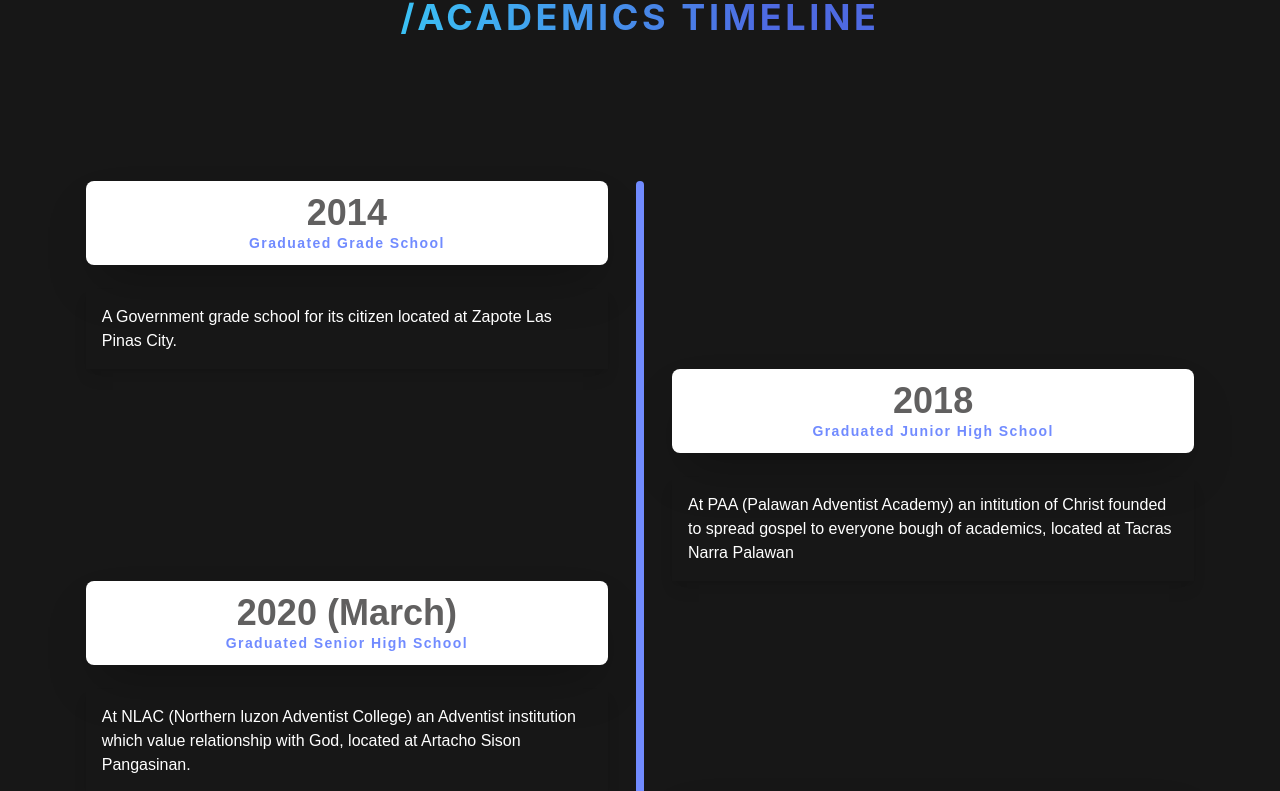
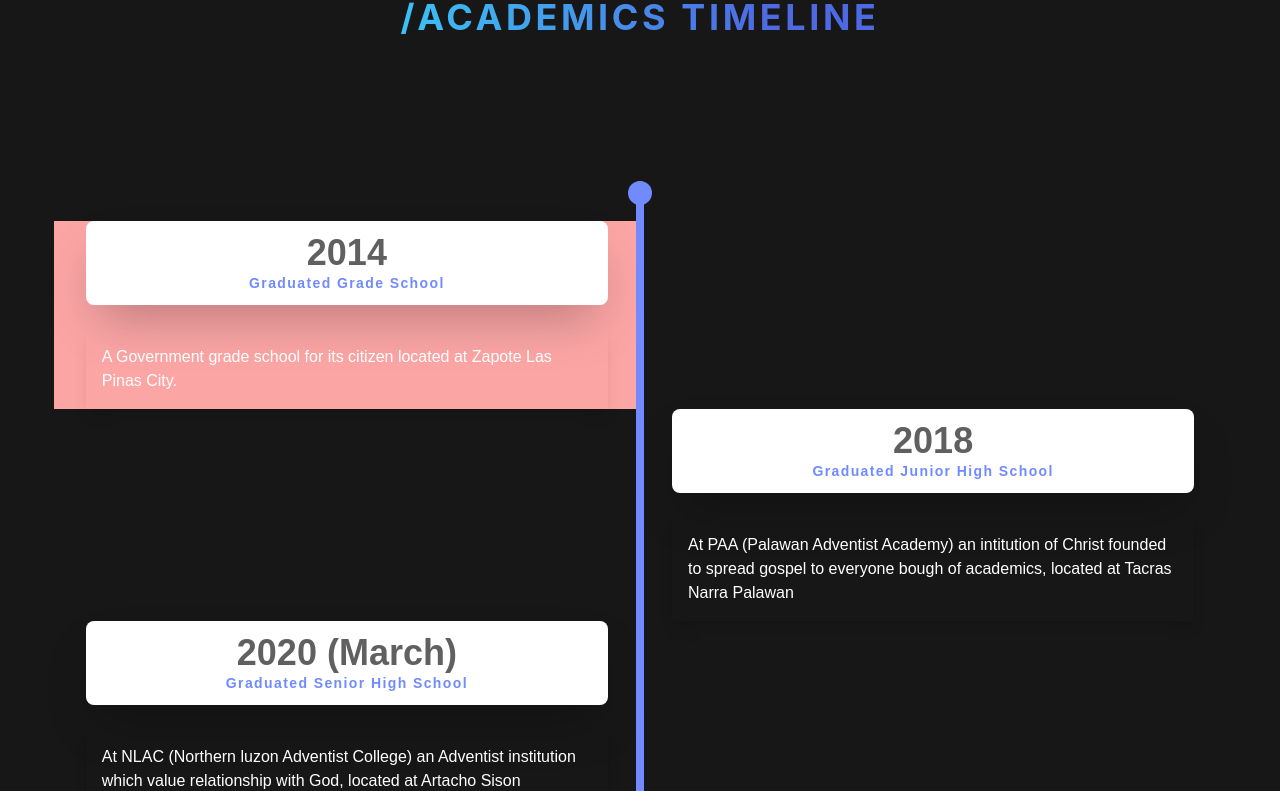
Before and after one commit to DevNanad/MODERN-PORTFOLIO, a React (Create React App) app: page / in a window 1280 px wide. Shown: the part 2646-3437 px from the top of the page. Built offline with nearby package versions, Linux system fonts and the light colour scheme.

Commit message:
Add bullet timeline

```diff
--- a/src/components/SectionFour.js
+++ b/src/components/SectionFour.js
@@ -4,7 +4,7 @@ function SectionFour() {
 
 
   return (
-    <div className='box-border md:flex md:items-center gap-20 md:gap-10 md:flex-col md:justify-center text-white bg-[#171717] rounded-bl-[5rem] poppins ' id="secFour">
+    <div className='box-border md:flex md:items-center gap-20 md:gap-10 md:flex-col md:justify-center text-white bg-[#171717] poppins ' id="secFour">
       <svg className='rotate-180 booksvg' data-name="Layer 1" xmlns="http://www.w3.org/2000/svg" viewBox="0 0 1200 120" preserveAspectRatio="none">
         <path d="M602.45,3.86h0S572.9,116.24,281.94,120H923C632,116.24,602.45,3.86,602.45,3.86Z" className="shape-fill"></path>
       </svg>
@@ -13,15 +13,18 @@ function SectionFour() {
 
 
         {/*TIMELINE*/}
-        <div className="timeline ">
-
+        <div className="timeline py-10">
+        <div className="line-large absolute hidden md:block h-full md:left-[50%] -translate-x-[4px]"></div>
 
           {/* Large timeline */}
           <div className="hidden left-timeline h-full py-10 px-10 md:flex flex-col justify-center flex-[40%] text-right">
 
 
+
             {/* Left ONE */}
-            <div  className="wrapper-timeline">
+            <div  className="wrapper-timeline bg-red-300">
+
+
               <div className="first-content">
                 <div className="year-title rounded-lg text-center font-bold poppins md:mb-6 bg-white text-[#616060] shadow-2xl">
                   <h2 className='text-4xl pt-3'>2014</h2>
@@ -68,8 +71,11 @@ function SectionFour() {
 
 
 
+            <div className="malls  md:hidden flex h-[80vh]">
+              <div className="line-large relative left-4 h-full"></div>
+
               {/* Small timeline */}
-            <div className="flex small-timeline h-full px-10 md:hidden flex-col gap-10  justify-center flex-[40%] text-right pb-20">
+              <div className="flex small-timeline h-full p-10 flex-col gap-10  justify-center flex-[40%] text-right">
 
                 {/* Left ONE */}
                 <div className="smallwrapper-timeline">
@@ -116,6 +122,7 @@ function SectionFour() {
               </div>
 
             </div>
+            </div>
 
 
         </div>
--- a/src/index.css
+++ b/src/index.css
@@ -195,24 +195,20 @@ body{
 
 }
 
-.left-timeline::after{
-  content: '';
+.line-large{
   width: 8px;
-  height: 100%;
   background: #718BFF;
-  position: absolute;
-  left: calc(50% - 4px);
   border-radius: 5px;
 }
-
-.small-timeline::after{
+.line-large::after{
   content: '';
-  width: 8px;
-  height: 75% ;
-  background: #718BFF;
   position: absolute;
-  left: 1rem;
-  border-radius: 5px;
+  top: 0;
+  transform: translateX(-.5rem);
+  width: 1.5rem;
+  height: 1.5rem;
+  border-radius: 50%;
+  background-color: inherit;
 }
 
 
```
Lines whose indentation alone changed are shown as unchanged.
